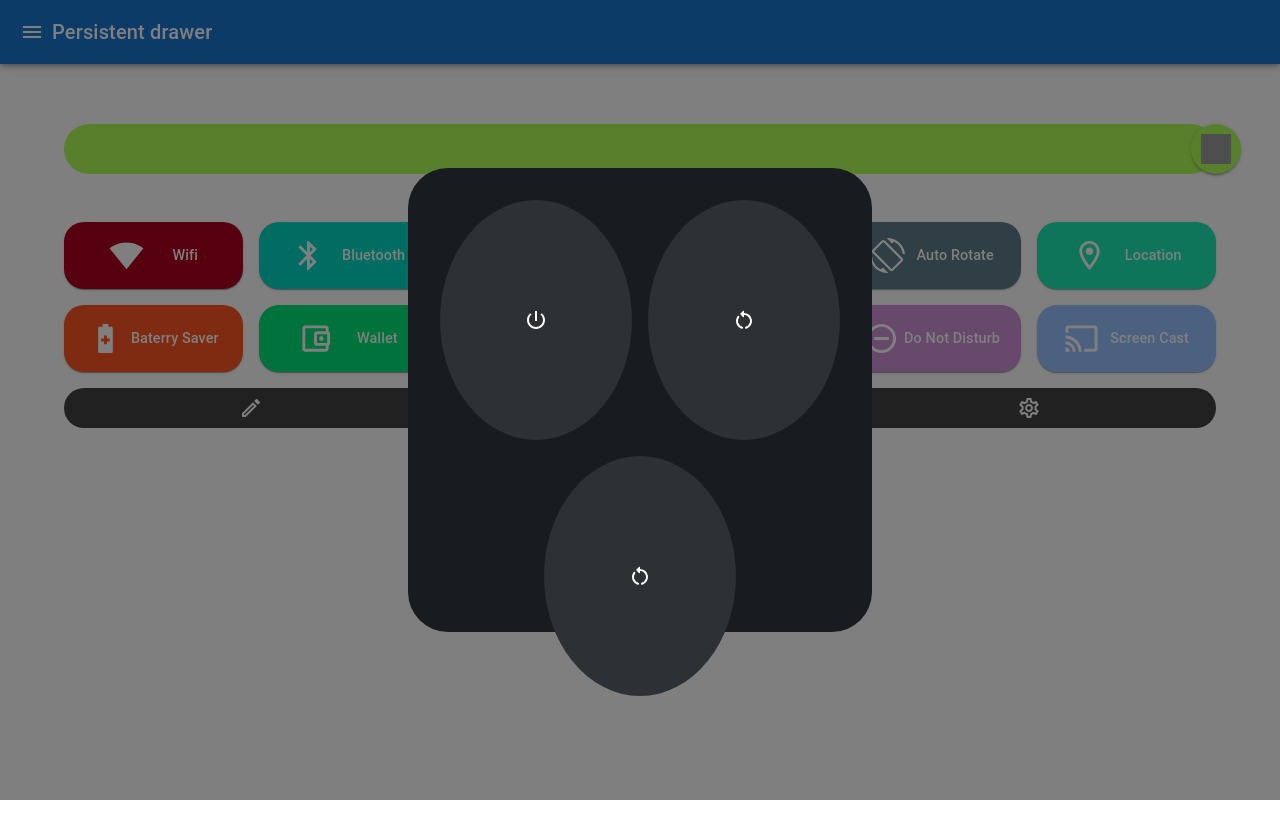
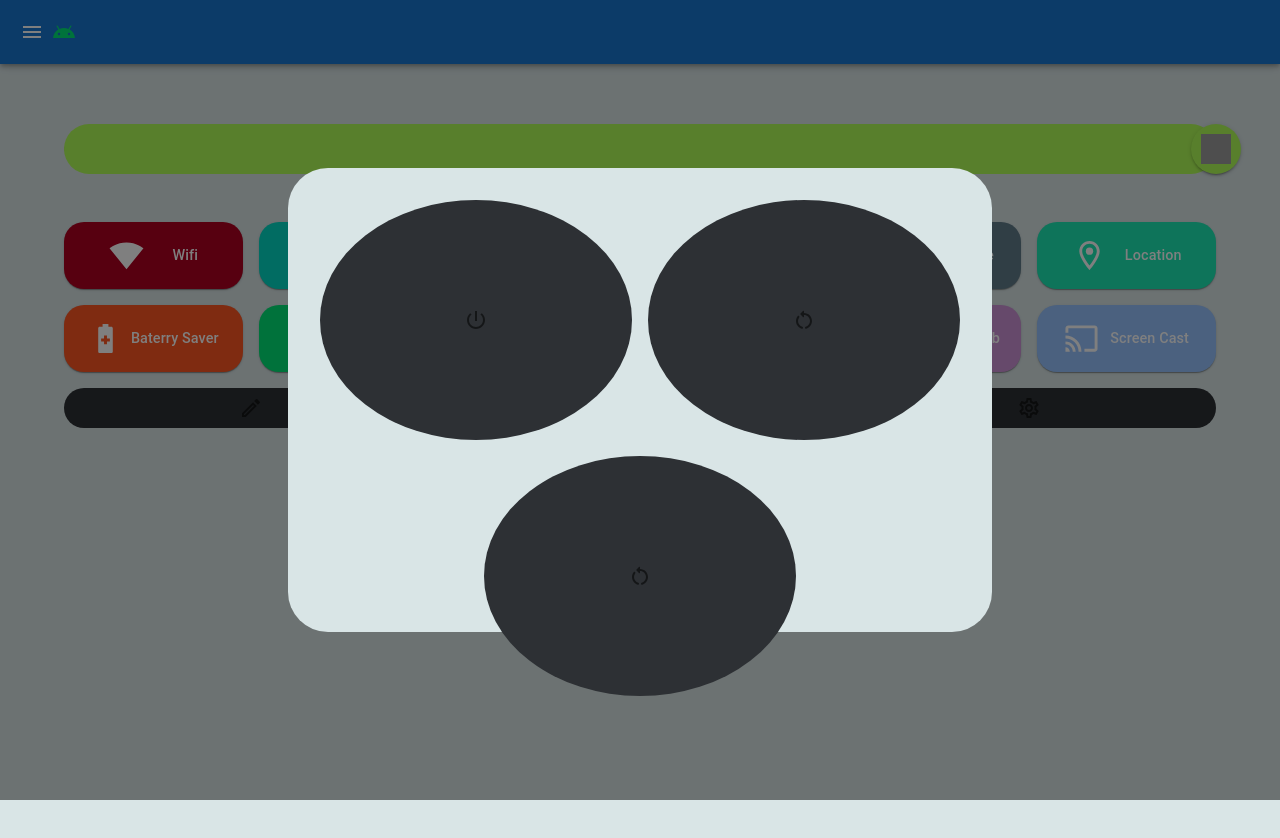
Before and after one commit to vihangkale/Android-12-quick-settings, a React (Create React App) app: page / in a window 1280 px wide. Both pictures are taken after a click on the button 639 px from the left and 408 px from the top of the page. Shown: the top 838 px of the page. Built offline with nearby package versions, Linux system fonts and the light colour scheme; grey boxes are pictures that could not be loaded.

Commit message:
added app drawer

```diff
--- a/src/App.js
+++ b/src/App.js
@@ -36,6 +36,10 @@ import SettingsOutlinedIcon from '@mui/icons-material/SettingsOutlined';
 import Modal from '@mui/material/Modal';
 import RestartAltRoundedIcon from '@mui/icons-material/RestartAltRounded';
 import { withStyles, makeStyles } from "@material-ui/core/styles";
+import AndroidOutlinedIcon from '@mui/icons-material/AndroidOutlined';
+import Avatar from '@mui/material/Avatar';
+import Stack from '@mui/material/Stack';
+
 
 let bright= "";
 
@@ -44,6 +48,13 @@ function App() {
   const [darkTheme, setDarkTheme] = React.useState(false);
   let [brightness, setBrightness] = React.useState(100);
   const [modalOpen, setModalOpen] = React.useState(false);
+  const [state, setState] = React.useState({
+    top: false,
+    left: false,
+    bottom: false,
+    right: false,
+  });
+
 
   const AppBar = styled(MuiAppBar, {
   shouldForwardProp: (prop) => prop !== 'open',
@@ -118,8 +129,33 @@ const handleModalOpen = () => setModalOpen(true);
 const handleModalClose = () => setModalOpen(false);
 
 
+
+const toggleDrawer = (anchor, open) => (event) => {
+  if (event.type === 'keydown' && (event.key === 'Tab' || event.key === 'Shift')) {
+    return;
+  }
+
+  setState({ ...state, [anchor]: open });
+};
+
+const appDrawer = (anchor) => (
+  <Box
+    sx={{width: 250 }}
+    role="presentation"
+    onClick={toggleDrawer("bottom", false)}
+    onKeyDown={toggleDrawer("bottom", false)}
+  >
+      <Stack direction="row" spacing={2}>
+      <Avatar alt="Remy Sharp" src="public/icons/gmail.png" />
+      <Avatar alt="Travis Howard" src="public/icons/gmail.png" />
+      <Avatar alt="Cindy Baker" src="public/icons/gmail.png" />
+    </Stack>
+
+  </Box>
+);
+
   return (
-    <div className="App" style={{backgroundColor: darkTheme ? "#000":null,filter: bright}}>
+    <div className="App" style={{backgroundColor: darkTheme ? "#000":"#d9e5e6",filter: bright}}>
       <AppBar position="fixed" >
        <Toolbar>
          <IconButton
@@ -131,9 +167,7 @@ const handleModalClose = () => setModalOpen(false);
          >
            <MenuIcon />
          </IconButton>
-         <Typography variant="h6" noWrap component="div">
-           Persistent drawer
-         </Typography>
+         <AndroidOutlinedIcon sx={{color:"#00e676",justifySelf: 'flex-end'}}/>
        </Toolbar>
       </AppBar>
      <Toolbar/>
@@ -304,15 +338,22 @@ const handleModalClose = () => setModalOpen(false);
         </Card>
         </Grid>
         <Grid item lg={4} md={4} sm={4} xs={4}>
-         <IconButton variant="contained" sx={{borderRadius:5,backgroundColor:"#424242",width:"100%",color:"#fff"}} >
+         <IconButton variant="contained" sx={{borderRadius:5,backgroundColor:"#2D3034",width:"100%",color: darkTheme ? "#fff":null}} >
             <ModeEditOutlineOutlinedIcon />
          </IconButton>
        </Grid>
        <Grid item lg={4} md={4} sm={4} xs={4}>
-        <IconButton onClick={handleModalOpen} variant="contained" sx={{borderRadius:5,backgroundColor:"#424242",width:"100%",color:"#fff"}} >
+        <IconButton onClick={handleModalOpen} variant="contained" sx={{borderRadius:5,backgroundColor:"#2D3034",width:"100%",color: darkTheme ? "#fff":null}} >
           <PowerSettingsNewIcon/>
         </IconButton>
-          <Modal
+      </Grid>
+        <Grid item lg={4} md={4} sm={4} xs={4}>
+         <IconButton variant="contained" sx={{borderRadius:5,backgroundColor:"#2D3034",width:"100%", color: darkTheme ? "#fff":null}} >
+            <SettingsOutlinedIcon/>
+         </IconButton>
+       </Grid>
+      </Grid>
+      <Modal
           open={modalOpen}
           onClose={handleModalClose}
           aria-labelledby="modal-modal-title"
@@ -320,12 +361,12 @@ const handleModalClose = () => setModalOpen(false);
         >
         <Box
             sx={{
-              backgroundColor:"#181b1f",
+              backgroundColor: darkTheme ? "#000":"#d9e5e6",
               position: 'absolute',
               top: '50%',
               left: '50%',
               p: 4,
-              width: 400,
+              width: "80vh",
               height:400,
               transform: 'translate(-50%, -50%)',
               borderRadius:10
@@ -333,30 +374,32 @@ const handleModalClose = () => setModalOpen(false);
             >
             <Grid container spacing={2} sx={{justifyContent:"center"}}>
             <Grid item lg={6} md={6} sm={6} xs={6} >
-              <IconButton variant="contained" sx={{borderRadius:"50%",backgroundColor:"#2D3034",height: "30vh",width:"100%",padding: "20px",color:"#fff"}} >
+              <IconButton variant="contained" sx={{borderRadius:"50%",backgroundColor:"#2D3034",height: "30vh",width:"100%",padding: "20px",color: darkTheme ? "#fff":null}} >
                 <PowerSettingsNewIcon/>
                 </IconButton>
             </Grid>
             <Grid item lg={6} md={6} sm={6} xs={6} >
-              <IconButton variant="contained" sx={{borderRadius:"50%",backgroundColor:"#2D3034",height: "30vh",width:"100%",padding: "20px",color:"#fff"}} >
+              <IconButton variant="contained" sx={{borderRadius:"50%",backgroundColor:"#2D3034",height: "30vh",width:"100%",padding: "20px",color: darkTheme ? "#fff":null}} >
                 <RestartAltRoundedIcon/>
                 </IconButton>
             </Grid>
             <Grid item lg={6} md={6} sm={6} xs={6}  >
-              <IconButton variant="contained" sx={{borderRadius:"50%",backgroundColor:"#2D3034",height: "30vh",width:"100%",padding: "20px",color:"#fff"}} >
+              <IconButton variant="contained" sx={{borderRadius:"50%",backgroundColor:"#2D3034",height: "30vh",width:"100%",padding: "20px",color: darkTheme ? "#fff":null}} >
                 <RestartAltRoundedIcon/>
                 </IconButton>
             </Grid>
           </Grid>
        </Box>
         </Modal>
-      </Grid>
-        <Grid item lg={4} md={4} sm={4} xs={4}>
-         <IconButton variant="contained" sx={{borderRadius:5,backgroundColor:"#424242",width:"100%", color:"#fff"}} >
-            <SettingsOutlinedIcon/>
-         </IconButton>
-       </Grid>
-      </Grid>
+
+          <Button onClick={toggleDrawer("bottom", true)}>bottom</Button>
+          <Drawer
+            anchor="bottom"
+            open={state["bottom"]}
+            onClose={toggleDrawer("bottom", false)}
+          >
+            {appDrawer("bottom")}
+          </Drawer>
       </Container>
     </Box>
     </div>
```
Also changed, not shown: public/Icons/gmail.png (added).
